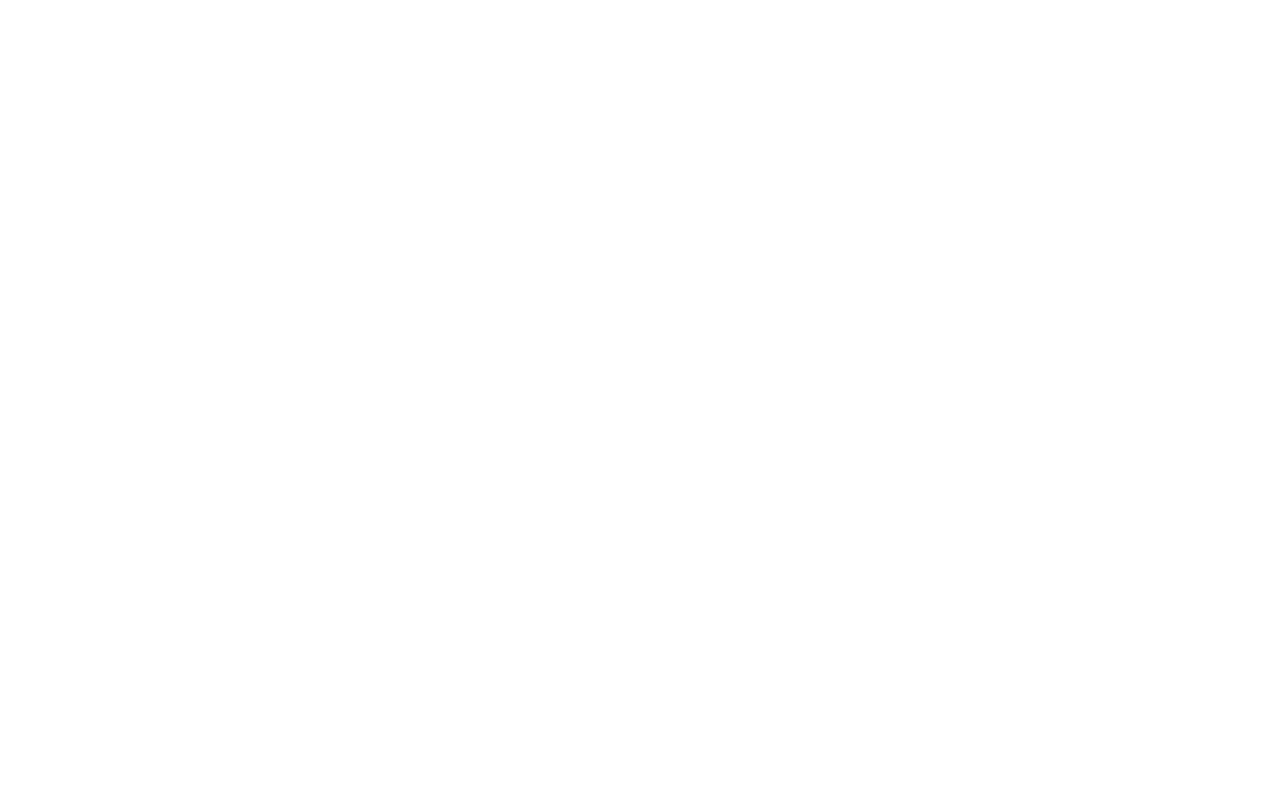
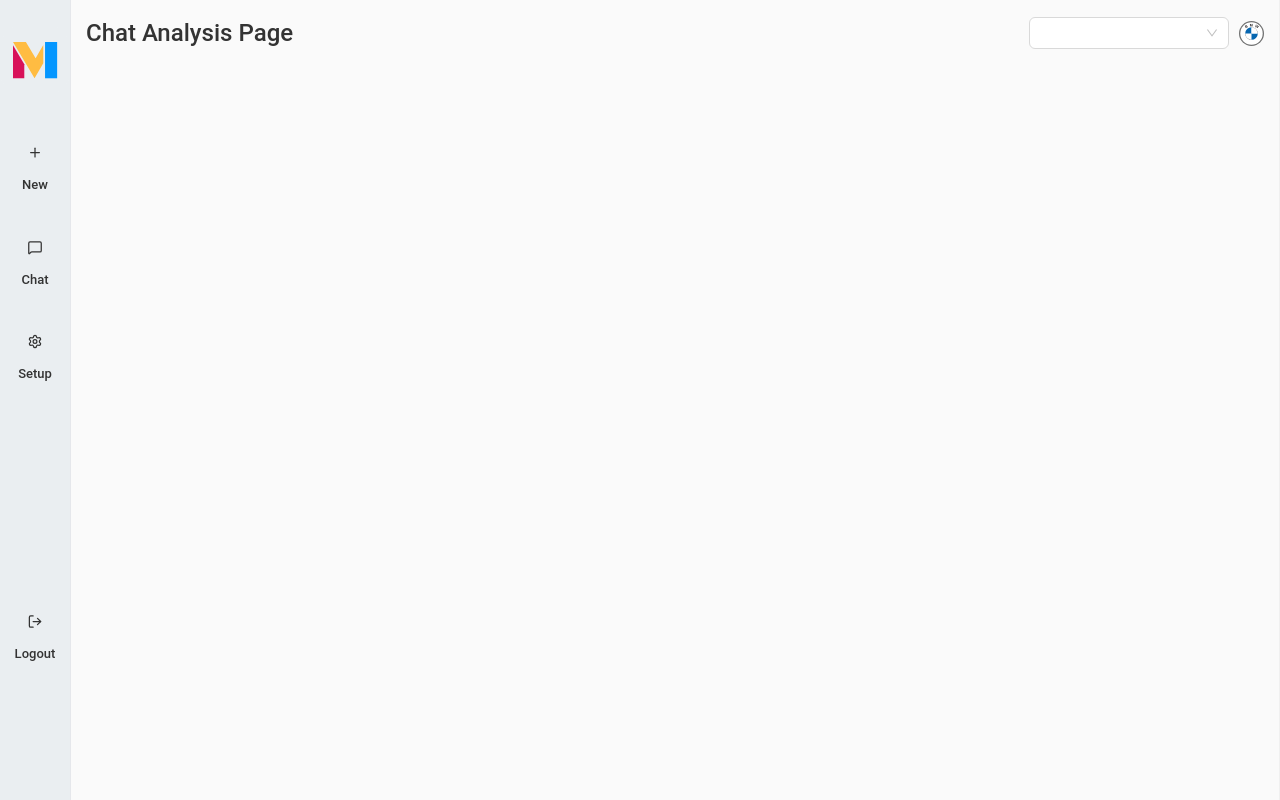
Before and after one commit to vaidyavd0910/AgenticBI, a React (Vite) app: page /chatAnalysis in a window 1280 px wide. Before the commit this address had no page. Built offline with nearby package versions, Linux system fonts and the light colour scheme.

Commit message:
new changes

```diff
--- a/src/App.jsx
+++ b/src/App.jsx
@@ -11,6 +11,7 @@ import { ChatPage } from './pages/chatPage/ChatPage';
 import { NewAnalysis } from './pages/newAnalysis/NewAnalysis';
 
 import { BrowserRouter, Routes, Route } from 'react-router-dom';
+import { ChatAnalysis } from './pages/chatAnalysis/ChatAnalysis';
 
 function App() {
 
@@ -22,6 +23,8 @@ function App() {
         <Route path="/new-analysis" element={<NewAnalysis />} />
         <Route path="/" element={<ChatSectionLayout isSidebarExpanded={isSidebarExpanded} setIsSidebarExpanded={setIsSidebarExpanded}  />}>
           <Route path="/chatPage" element={<ChatPage isSidebarExpanded={isSidebarExpanded} setIsSidebarExpanded={setIsSidebarExpanded} />} />
+          <Route path="/chatAnalysis" element={<ChatAnalysis />} />
+          <Route path="/chatSuggestions" element={<ChatSuggestions />} />
         </Route>
       </Routes>
     </BrowserRouter>
--- a/src/components/chatResponseCard/ChatResponseCard.module.css
+++ b/src/components/chatResponseCard/ChatResponseCard.module.css
@@ -89,3 +89,12 @@
 .toggleBtn:hover{
    background: rgb(232, 232, 245);
 };
+.insightsList {
+  font-size: 0.5rem; /* smaller than normal text */
+  line-height: 1.4;
+  margin-left: 1rem;
+}
+
+.insightsList li strong {
+  font-weight: bold; /* keep key bold but not too heavy */
+}
--- a/src/components/chatSubNav/ChatSubNav.jsx
+++ b/src/components/chatSubNav/ChatSubNav.jsx
@@ -9,11 +9,12 @@ import {
   Segmented,
   Menu,
   Dropdown,
-  Input
+  Input,
+  Calendar
 } from 'antd';
-
+import bmw from '../../assets/bmw-logo.svg'
 import styles from './ChatSubNav.module.css'
-import { AlignJustify, AlignJustifyIcon, Bookmark, Brain, Check, Download, Ellipsis, Pen, RotateCw, Save, Share2, Share2Icon, X } from 'lucide-react';
+import { AlignJustify, AlignJustifyIcon, Bookmark, Brain, Calendar1, Check, Database, Download, Ellipsis, Lightbulb, Pen, RefreshCw, RotateCw, Save, Share2, Share2Icon, X } from 'lucide-react';
 const menuItems = (
   <Menu>
     <Menu.Item key="1"><Bookmark height={'15'} color={'gray'}/> Pin this Insight</Menu.Item>
@@ -85,7 +86,7 @@ export const ChatSubNav = ({isSidebarExpanded, setIsSidebarExpanded}) => {
       <div>
 
       </div>
-       <div>
+       {/* <div>
               <div style={{ display: 'flex', alignItems: 'center', gap: 12, marginTop: 12 }}>
                 <Button icon={<RotateCw height={'15'}/>}>Re-run Analysis</Button>
                 <Button icon={<Save height={'15'}/>}>Save</Button>
@@ -94,10 +95,38 @@ export const ChatSubNav = ({isSidebarExpanded, setIsSidebarExpanded}) => {
          <Ellipsis height={'15'}/>
         </div>
       </Dropdown>
+       <div style={{  margin: '15px'}} onClick={() =>'' } className={styles.refreshContainer}>
+        <RefreshCw  height={'15'}/>
+      </div>
        <div style={{  margin: '15px'}} onClick={() => setIsSidebarExpanded(!isSidebarExpanded)} className={styles.brainIconContainer}>
         <Brain height={'15'}/>
       </div>
               </div>
+            </div> */}
+            <div className={styles.rightSection}>
+
+               <div onClick={() =>'' } className={styles.icons}>
+        <RefreshCw  height={'15'}/>
+      </div>
+       <div className={styles.icons}>
+                <Save height={'15'}/>
+              </div>
+              <div className={styles.icons}>
+                 <Database height={'15'} />
+              </div>
+              <div className={styles.icons}>
+                 <Calendar1 height={'15'} />
+              </div>
+              <div className={styles.icons}>
+                <Lightbulb height={'15'} onClick={() => setIsSidebarExpanded(!isSidebarExpanded)}/>
+              </div>
+               <Dropdown overlay={menuItems} trigger={['click']} placement="bottomRight">
+                <div className={styles.icons}>
+                  <Ellipsis height={'15'}/>
+                </div>
+      </Dropdown>
+               <img src={bmw} alt="BMW Logo" style={{ height: '25px'}} />
+
             </div>
 
     </div>
--- a/src/components/chatSubNav/ChatSubNav.module.css
+++ b/src/components/chatSubNav/ChatSubNav.module.css
@@ -49,3 +49,21 @@ border-radius: 5px;
     background: rgb(232, 232, 245);
     border-radius: 5px;
 }
+.rightSection{
+    display: flex;
+    align-items: center;
+    gap:2px
+}
+.icons{
+display: flex;
+    align-items: center;
+    justify-content: center;
+    cursor: pointer;
+    gap: 10px;
+    padding: 5px;
+}
+.icons:hover{
+    background: rgb(232, 232, 245);
+    border-radius: 5px;
+    padding: 5px;
+}
--- a/src/components/chatSuggestions/ChatSuggestions.jsx
+++ b/src/components/chatSuggestions/ChatSuggestions.jsx
@@ -4,6 +4,7 @@ import { PlusOutlined } from '@ant-design/icons';
 import styles from './ChatSuggestions.module.css';
 import { Sparkles } from 'lucide-react';
 import { TextCard } from '../textCard/TextCard';
+import bmw from '../../assets/bmw-logo.svg'
 
 const { Title, Text } = Typography;
 
@@ -24,6 +25,9 @@ const ChatSuggestions = ({ setInput, sendMessage }) => {
 
   return (
     <div className={styles.chatSuggestionContainer}>
+      <div className={styles.header}>
+            <img src={bmw} alt="BMW Logo" style={{ height: '25px'}} />
+      </div>
       <div className={styles.sparkel}>
         <Sparkles color={'#1890ff'}  height={'40'} width={'40'}/>
         </div>
--- a/src/components/chatSuggestions/ChatSuggestions.module.css
+++ b/src/components/chatSuggestions/ChatSuggestions.module.css
@@ -30,3 +30,9 @@
 .suggestionBtn:hover{
   background-color:  #cbd5e1;
 }
+.header{
+  display: flex;
+  align-items: center;
+  justify-content: end;
+  margin: 20px;
+}
--- a/src/components/sidebar/Sidebar.jsx
+++ b/src/components/sidebar/Sidebar.jsx
@@ -49,7 +49,7 @@ export const Sidebar = ({isSidebarExpanded, setIsSidebarExpanded}) => {
 					))}
 					</ul>
 				</div>
-{/*
+
 				<div className={styles.section}>
 					<h4 className={styles.sectionTitle}>Variables Detected</h4>
 					<div className={styles.tags}>
@@ -75,7 +75,7 @@ export const Sidebar = ({isSidebarExpanded, setIsSidebarExpanded}) => {
 
 				<div className={styles.section}>
 					<h4 className={styles.sectionTitle}>KPI Questions</h4>
-				</div> */}
+				</div>
 				</div>
 		</div>
 	)
--- a/src/components/staticSidebar/StaticSidebar.jsx
+++ b/src/components/staticSidebar/StaticSidebar.jsx
@@ -2,40 +2,51 @@ import React from "react";
 import styles from "./StaticSidebar.module.css"; // Import as module
 import { LogOut, MessageSquare, Plus, Settings } from "lucide-react";
 import { LuTrello } from "react-icons/lu";
-import logo from '../../assets/Logo.svg'
+import logo from '../../assets/Logo.svg';
+import { useNavigate } from "react-router-dom";
 
 const StaticSidebar = () => {
+  const navigate = useNavigate();
+
   return (
     <div className={styles.sidebar}>
       <div className={styles.upperContainer}>
         <div className={styles.logoContainer}>
           <img src={logo} alt="Logo" className={styles.logo} />
-               {/* <div className={styles.tabContainer}>
-                    <div className={styles.icon}><LuTrello height={'60'}/></div>
-                    </div>    */}
         </div>
+
         <div>
           <div className={styles.sidebarItem}>
-                    <div className={styles.tabContainer}>
-                    <div className={styles.icon}><Plus height={'15'}/></div>
+            <div className={styles.tabContainer}
+             onClick={() => navigate("/chatSuggestions")}
+              style={{ cursor: "pointer" }}>
+              <div className={styles.icon}><Plus height={'15'} /></div>
               <span className={styles.textInStatic}>New</span>
             </div>
+
+            {/* ✅ Navigate to /chatAnalysis on click */}
+            <div
+              className={styles.tabContainer}
+              onClick={() => navigate("/chatAnalysis")}
+              style={{ cursor: "pointer" }}
+            >
+              <div className={styles.icon}><MessageSquare height={'15'} /></div>
+              <span className={styles.textInStatic}>Chat</span>
+            </div>
+
             <div className={styles.tabContainer}>
-                    <div className={styles.icon}><MessageSquare height={'15'}/></div>
-                    <span className={styles.textInStatic}>Chat</span>
-                    </div>  <div className={styles.tabContainer}>
-                    <div className={styles.icon}><Settings height={'15'}/></div>
+              <div className={styles.icon}><Settings height={'15'} /></div>
               <span className={styles.textInStatic}>Setup</span>
             </div>
           </div>
         </div>
       </div>
+
       <div className={styles.logoutContainer}>
         <div className={styles.tabContainer}>
-                <div className={styles.icon}><LogOut height={'15'}/></div>
+          <div className={styles.icon}><LogOut height={'15'} /></div>
           <span className={styles.textInStatic}>Logout</span>
         </div>
-
       </div>
     </div>
   );
--- /dev/null
+++ b/src/pages/chatAnalysis/ChatAnalysis.jsx
@@ -0,0 +1,37 @@
+import React, { useState } from 'react'
+import { ReusableDropdown } from '../../components/dropDown/ReusableDropdown';
+import styles from './ChatAnalysis.module.css';
+import bmw from '../../assets/bmw-logo.svg'
+const DropDown = [
+  { value: 'opt1', label: 'Most Recent' },
+  { value: 'opt2', label: 'Oldest First' },
+  { value: 'opt3', label: 'Name A-Z' },
+  { value: 'opt3', label: 'Most Messages' },
+];
+export const ChatAnalysis = () => {
+    const [selectedData, setSelectedData] = useState('');
+      const handleDatasetChange = (value) => {
+    setSelectedData(value);
+    console.log('Selected dataset:', value);
+  };
+  return (
+    <div className={styles.mainContainer}>
+    <div className={styles.header}>
+        <div>
+            <h3>Chat Analysis Page</h3>
+        </div>
+        <div className={styles.rightContainer}>
+             <div>
+                        <ReusableDropdown
+                          label=""
+                          options={DropDown}
+                          value={selectedData}
+                          onChange={handleDatasetChange}
+                        />
+                      </div>
+                        <img src={bmw} alt="BMW Logo" style={{ height: '25px'}} />
+        </div>
+    </div>
+    </div>
+  )
+}
--- /dev/null
+++ b/src/pages/chatAnalysis/ChatAnalysis.module.css
@@ -0,0 +1,13 @@
+.mainContainer{
+    padding: 15px;
+}
+.header{
+    display: flex;
+    align-items: center;
+    justify-content: space-between;
+}
+.rightContainer{
+    display: flex;
+    align-items: center;
+    gap: 10px;
+}
--- a/src/pages/chatPage/ChatPage.jsx
+++ b/src/pages/chatPage/ChatPage.jsx
@@ -8,10 +8,8 @@ import { Footer } from '../../components/footer/Footer'
 export const ChatPage = ({isSidebarExpanded, setIsSidebarExpanded}) => {
   return (
      <div className={styles.appContainer}>
-          <ChatNav />
-          <div className={styles.stickySubnav}>
-            <ChatSubNav isSidebarExpanded={isSidebarExpanded} setIsSidebarExpanded={setIsSidebarExpanded} />
-          </div>
+
+            <div style={{padding: '5px'}}><ChatSubNav isSidebarExpanded={isSidebarExpanded} setIsSidebarExpanded={setIsSidebarExpanded} /></div>
           <ChatBot/>
         </div>
   )
```
Also changed, not shown: src/components/chatResponseCard/ChatResponseCard.jsx (+48 -22 lines), src/assets/bmw-logo.svg. Lines whose indentation alone changed are shown as unchanged.
